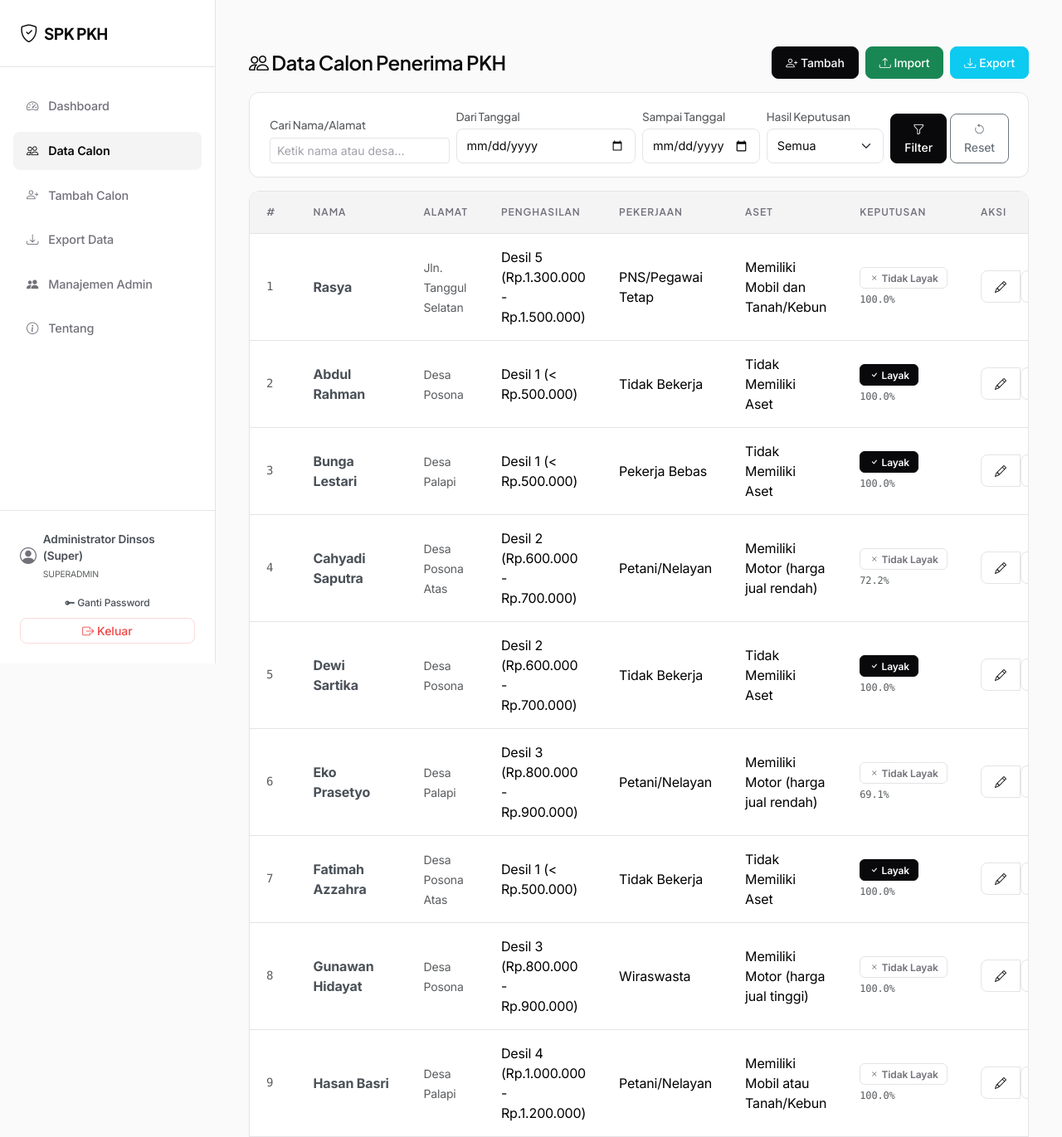
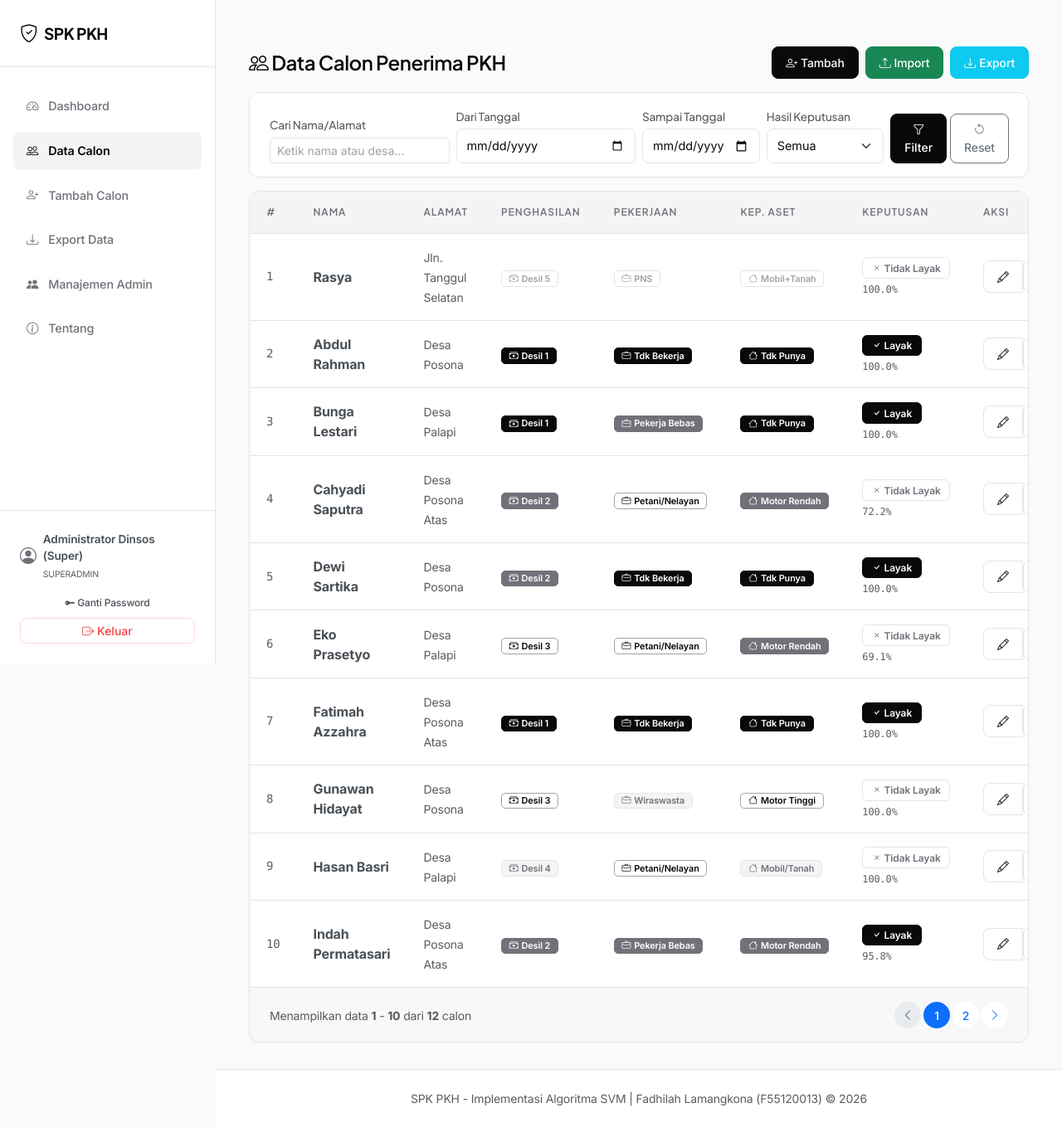
Before and after one commit to Fadhilah01/SISTEM-SPK-PKH-TA, a Flask app: page /calon in a window 1280 px wide. Shown: the top 1371 px of the page at 83% size. After the commit the page ends 1334 px from the top, so only its background shows below. Run offline with Flask 3, Linux system fonts and the light colour scheme; a user stored in the database is signed in.

Commit message:
feat(web): tambah badge compact pada kolom penghasilan, pekerjaan, dan aset di tabel data calo

```diff
--- a/web/core/constants.py
+++ b/web/core/constants.py
@@ -34,6 +34,29 @@ ASET_MAPPING = {
     'Memiliki Mobil dan Tanah/Kebun': 1,
 }
 
+# ─── Label Singkat untuk UI Tabel ───
+# Mapping dari teks panjang (key) ke label compact untuk badge di tabel data calon.
+LABEL_SINGKAT = {
+    # Penghasilan
+    'Desil 1 (< Rp.500.000)': 'Desil 1',
+    'Desil 2 (Rp.600.000 - Rp.700.000)': 'Desil 2',
+    'Desil 3 (Rp.800.000 - Rp.900.000)': 'Desil 3',
+    'Desil 4 (Rp.1.000.000 - Rp.1.200.000)': 'Desil 4',
+    'Desil 5 (Rp.1.300.000 - Rp.1.500.000)': 'Desil 5',
+    # Pekerjaan
+    'Tidak Bekerja': 'Tdk Bekerja',
+    'Pekerja Bebas': 'Pekerja Bebas',
+    'Petani/Nelayan': 'Petani/Nelayan',
+    'Wiraswasta': 'Wiraswasta',
+    'PNS/Pegawai Tetap': 'PNS',
+    # Aset
+    'Tidak Memiliki Aset': 'Tdk Punya',
+    'Memiliki Motor (harga jual rendah)': 'Motor Rendah',
+    'Memiliki Motor (harga jual tinggi)': 'Motor Tinggi',
+    'Memiliki Mobil atau Tanah/Kebun': 'Mobil/Tanah',
+    'Memiliki Mobil dan Tanah/Kebun': 'Mobil+Tanah',
+}
+
 # ─── Komponen Sosial (Boolean) ───
 # Daftar field boolean untuk komponen keluarga.
 # Digunakan oleh scoring.py untuk iterasi otomatis.
--- a/web/routes/calon.py
+++ b/web/routes/calon.py
@@ -3,7 +3,7 @@ from datetime import datetime, timezone
 from flask import Blueprint, render_template, request, redirect, url_for, flash, session, send_file
 from models_db import db, CalonPenerima, HasilKeputusan
 from core.auth import login_required, csrf_required
-from core.constants import PENGHASILAN_MAPPING, PEKERJAAN_MAPPING, ASET_MAPPING
+from core.constants import PENGHASILAN_MAPPING, PEKERJAAN_MAPPING, ASET_MAPPING, KOMPONEN_SOSIAL, LABEL_SINGKAT
 from core.scoring import compute_scores, predict_single, create_hasil_keputusan
 from core.predictor import predictor, model_loaded
 from core.data_io import import_from_file, export_data, generate_template, get_column_options
@@ -71,7 +71,11 @@ def daftar_calon():
                            q=q,
                            date_from=date_from,
                            date_to=date_to,
-                           hasil_filter=hasil_filter)
+                           hasil_filter=hasil_filter,
+                           penghasilan_skor=PENGHASILAN_MAPPING,
+                           pekerjaan_skor=PEKERJAAN_MAPPING,
+                           aset_skor=ASET_MAPPING,
+                           label_singkat=LABEL_SINGKAT)
 
 
 @calon_bp.route('/calon/tambah', methods=['GET', 'POST'])
--- a/web/static/css/style.css
+++ b/web/static/css/style.css
@@ -376,6 +376,50 @@ a {
     border: 1px solid var(--status-tidak-border);
 }
 
+/* ─── Category Badges — Compact labels ─── */
+.badge-cat {
+    font-size: 0.68rem;
+    font-weight: 600;
+    padding: 0.2rem 0.55rem;
+    border-radius: 5px;
+    letter-spacing: -0.01em;
+    white-space: nowrap;
+    display: inline-flex;
+    align-items: center;
+    gap: 0.25rem;
+    transition: opacity var(--transition-fast);
+}
+
+.badge-cat-severity-5 {
+    background-color: var(--color-primary);
+    color: var(--color-primary-text);
+    border: 1px solid var(--color-primary);
+}
+
+.badge-cat-severity-4 {
+    background-color: var(--color-text-muted);
+    color: #ffffff;
+    border: 1px solid var(--color-text-muted);
+}
+
+.badge-cat-severity-3 {
+    background-color: var(--bg-surface);
+    color: var(--color-text);
+    border: 1px solid var(--color-border-hover);
+}
+
+.badge-cat-severity-2 {
+    background-color: var(--bg-surface-hover);
+    color: var(--color-text-muted);
+    border: 1px solid var(--color-border);
+}
+
+.badge-cat-severity-1 {
+    background-color: transparent;
+    color: var(--color-text-light);
+    border: 1px solid var(--color-border);
+}
+
 /* Form Controls Redesign */
 .form-label {
     font-family: var(--font-display);
--- a/web/templates/calon/list.html
+++ b/web/templates/calon/list.html
@@ -82,7 +82,7 @@
                             <th>Alamat</th>
                             <th>Penghasilan</th>
                             <th>Pekerjaan</th>
-                            <th>Aset</th>
+                            <th>Kep. Aset</th>
                             <th>Keputusan</th>
                             <th>Aksi</th>
                         </tr>
@@ -93,9 +93,21 @@
                             <td class="font-monospace text-muted small">{{ c.id }}</td>
                             <td><strong class="text-dark-emphasis">{{ c.nama }}</strong></td>
                             <td><span class="text-muted small">{{ c.alamat[:35] }}{% if c.alamat|length > 35 %}...{% endif %}</span></td>
-                            <td>{{ c.penghasilan }}</td>
-                            <td>{{ c.pekerjaan }}</td>
-                            <td>{{ c.kepemilikan_aset }}</td>
+                            <td>
+                                <span class="badge badge-cat badge-cat-severity-{{ penghasilan_skor.get(c.penghasilan, 3) }}" title="{{ c.penghasilan }}">
+                                    <i class="bi bi-cash-stack"></i> {{ label_singkat.get(c.penghasilan, c.penghasilan) }}
+                                </span>
+                            </td>
+                            <td>
+                                <span class="badge badge-cat badge-cat-severity-{{ pekerjaan_skor.get(c.pekerjaan, 3) }}" title="{{ c.pekerjaan }}">
+                                    <i class="bi bi-briefcase"></i> {{ label_singkat.get(c.pekerjaan, c.pekerjaan) }}
+                                </span>
+                            </td>
+                            <td>
+                                <span class="badge badge-cat badge-cat-severity-{{ aset_skor.get(c.kepemilikan_aset, 3) }}" title="{{ c.kepemilikan_aset }}">
+                                    <i class="bi bi-house"></i> {{ label_singkat.get(c.kepemilikan_aset, c.kepemilikan_aset) }}
+                                </span>
+                            </td>
                             <td>
                                 {% if c.id in hasil_map %}
                                     {% if hasil_map[c.id].hasil_prediksi %}
```
Also changed, not shown: docs/05-revisi/sesi-2026-07-07-ui-badge-compact.md (added, +36 -0 lines).
